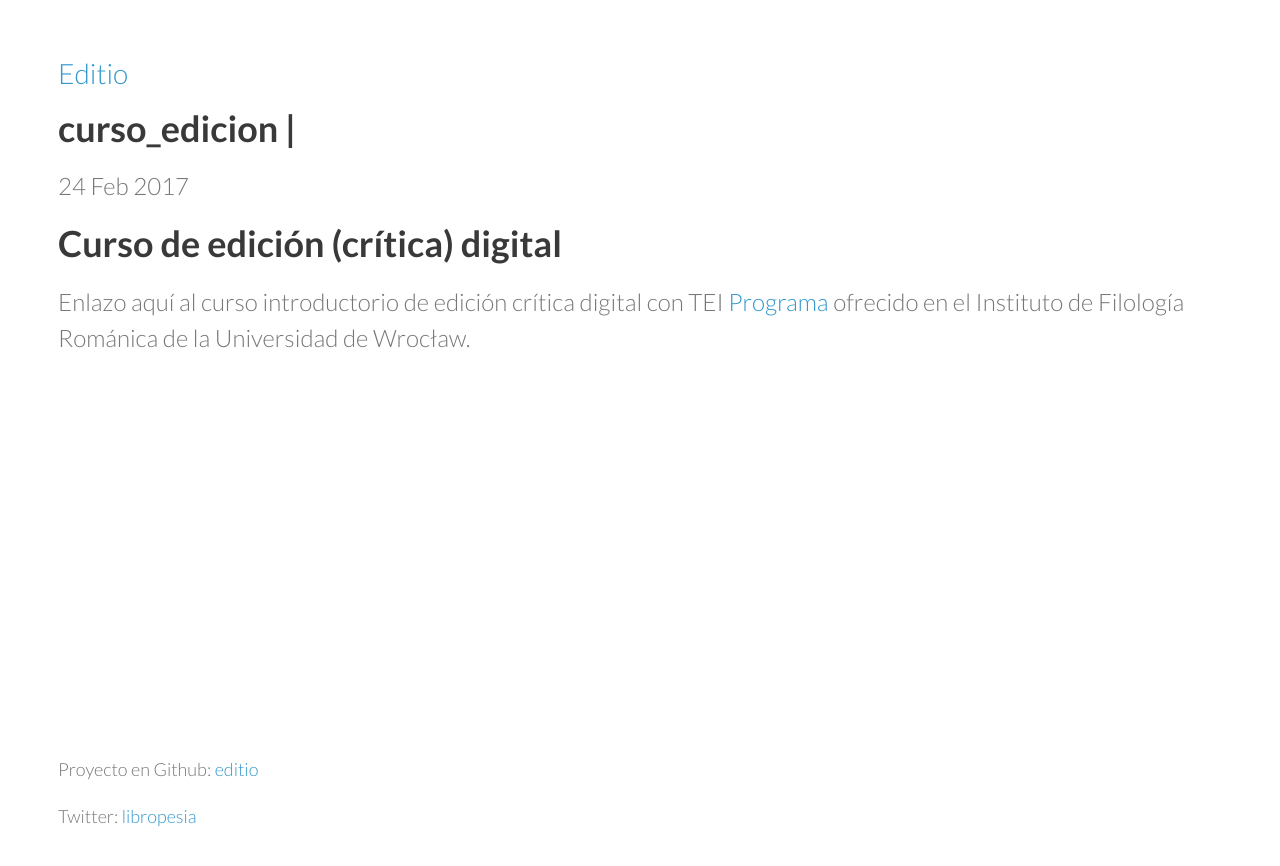
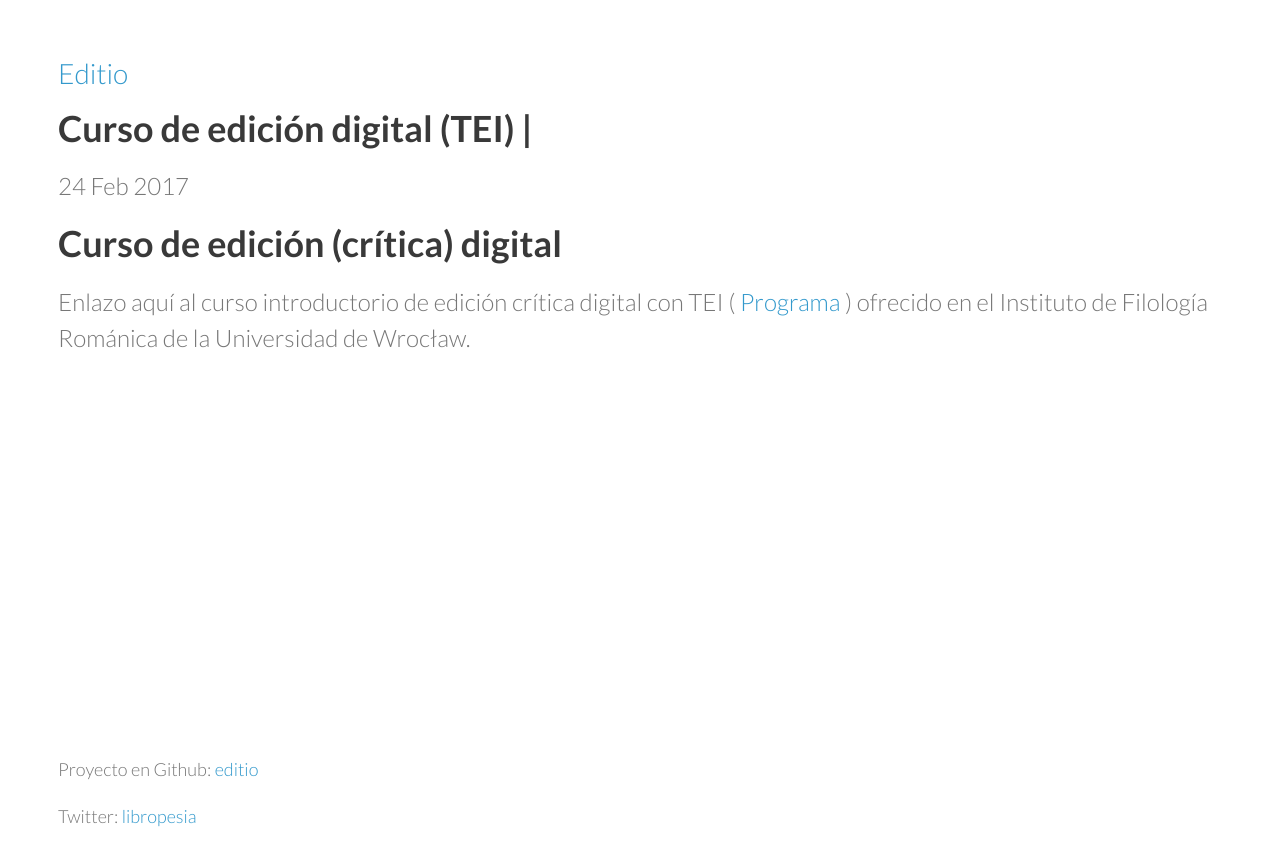
Before and after one commit to editio/editio.github.io, a Jekyll site: the page built from _posts/2017-02-24-curso-edicion.md, in a window 1280 px wide. Shown: the top 866 px of the page. Built offline with Jekyll 4.4.1, drawn with Linux system fonts in a browser that asks for light colours.

Commit message:
Updated 2017-02-24-curso-edicion.md

```diff
--- a/_posts/2017-02-24-curso-edicion.md
+++ b/_posts/2017-02-24-curso-edicion.md
@@ -1,8 +1,8 @@
 ---
 published: true
 layout: post
-title: curso_edicion
+title: Curso de edición digital (TEI)
 ---
 ## Curso de edición (crítica) digital
 
-Enlazo aquí al curso introductorio de edición crítica digital con TEI [Programa](https://github.com/editio/curso.edicion.digital) ofrecido en el Instituto de Filología Románica de la Universidad de Wrocław.
+Enlazo aquí al curso introductorio de edición crítica digital con TEI ( [Programa](https://github.com/editio/curso.edicion.digital) ) ofrecido en el Instituto de Filología Románica de la Universidad de Wrocław.
```
